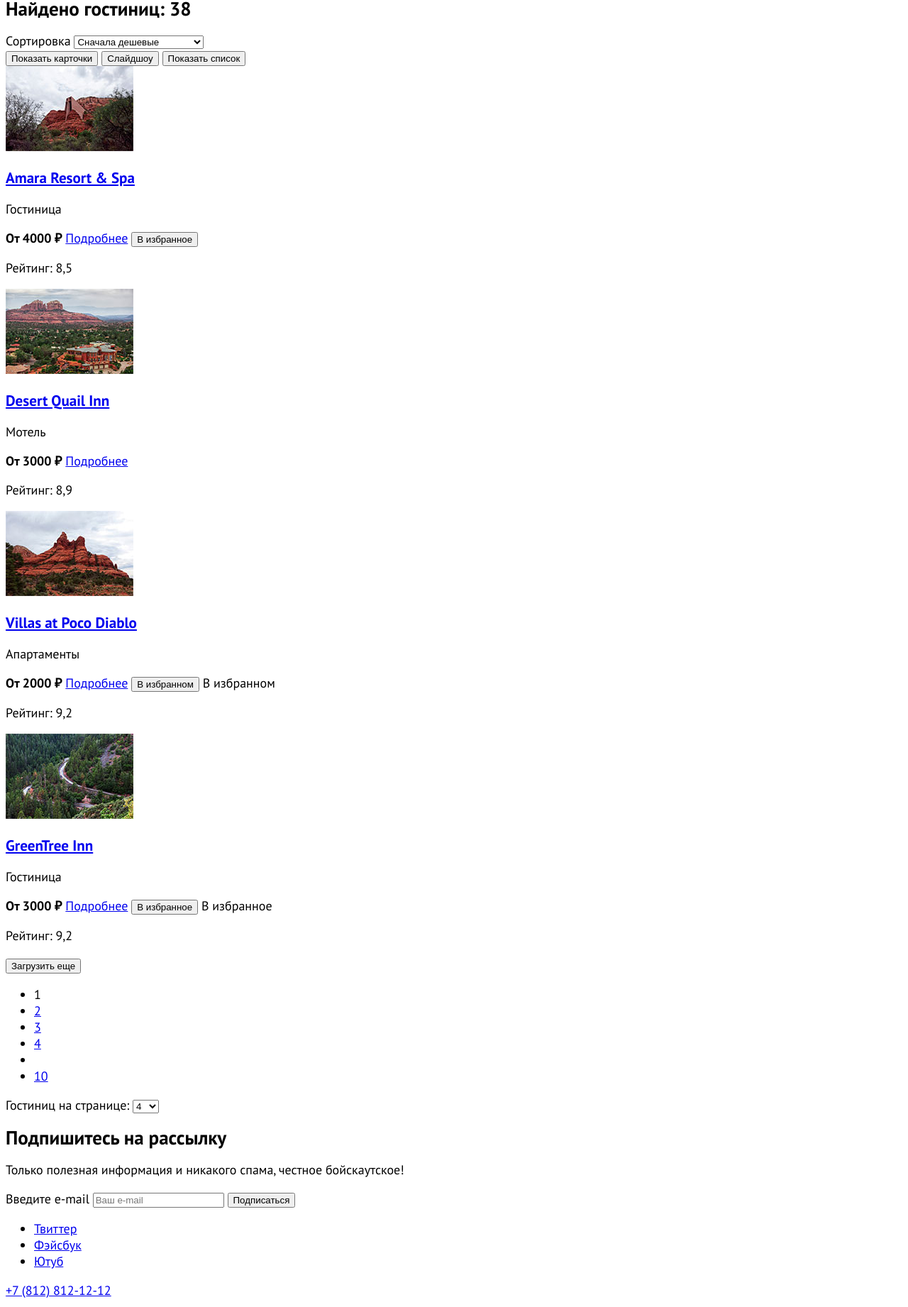
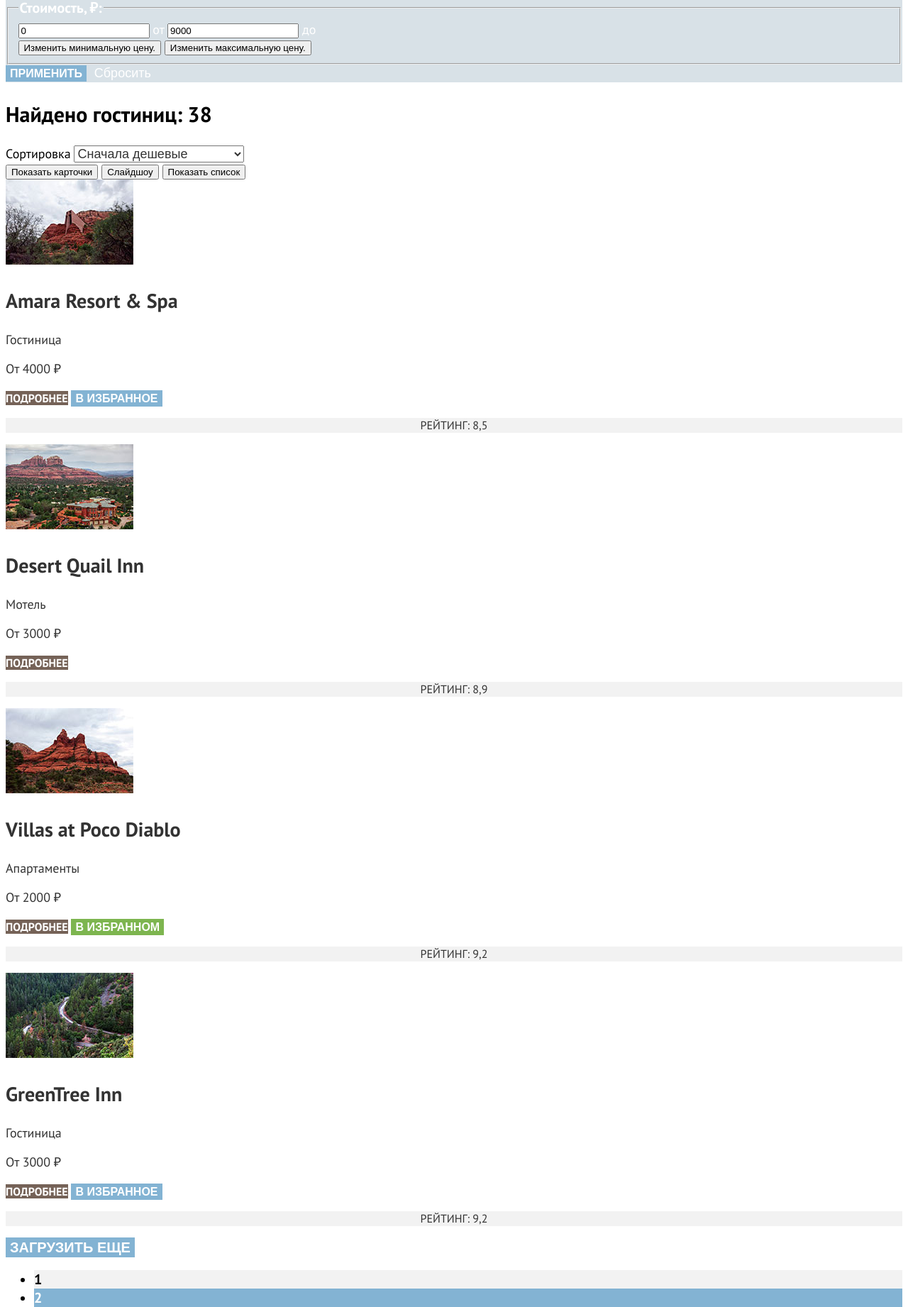
Before and after one commit to LomaevaVV/1375337-sedona-32, a plain HTML site: page catalog.html in a window 1280 px wide. Shown: the part 828-2670 px from the top of the page at 71% size. Drawn offline with Linux system fonts and the light colour scheme.

Commit message:
3.21. Базовая стилизация всех страниц

```diff
--- a/catalog.html
+++ b/catalog.html
@@ -191,8 +191,8 @@
             </div>
           </fieldset>
 
-          <button class="button" type="reset">Применить</button>
-          <input name="example" type="reset" value="Сбросить" />
+          <button class="button catalog-filter-button" type="reset">Применить</button>
+          <input class="catalog-filter-reset" name="example" type="reset" value="Сбросить" />
         </form>
       </section>
 
@@ -201,16 +201,16 @@
         <form class="sorting-type" action="https://echo.htmlacademy.ru/">
           <label class="visually-hidden" for="sorting">Сортировка</label>
           <select class="select-control" id="sorting" name="sorting">
-            <option value="cheap">Сначала дешевые</option>
-            <option value="popular">Сначала высокий рейтинг</option>
-            <option value="expensive">Сначала дорогие</option>
+            <option class="select-control" value="cheap">Сначала дешевые</option>
+            <option class="select-control" value="popular">Сначала высокий рейтинг</option>
+            <option class="select-control" value="expensive">Сначала дорогие</option>
           </select>
         </form>
-        <button class="button button-cards" type="button">
+        <button class="button-view button-cards" type="button">
           Показать карточки
         </button>
-        <button class="button button-slideshow" type="button">Слайдшоу</button>
-        <button class="button button-list current-button" type="button">
+        <button class="button-view button-slideshow" type="button">Слайдшоу</button>
+        <button class="button-view button-list current-button" type="button">
           Показать список
         </button>
 
@@ -226,9 +226,9 @@
             <h3 class="hotel-card-title hotel-stars">Amara Resort & Spa</h3>
           </a>
           <p>Гостиница</p>
-          <b class="hotel-card-price">От 4000 ₽</b>
-          <a href="#" class="hotel-card-button button">Подробнее</a>
-          <button class="hotel-to-favorite" type="button">В избранное</button>
+          <p>От 4000 ₽</p>
+          <a href="#" class="button hotel-card-button">Подробнее</a>
+          <button class="button hotel-to-favorite" type="button">В избранное</button>
 
           <p class="rating">Рейтинг: 8,5</p>
         </div>
@@ -245,8 +245,8 @@
             <h3 class="hotel-card-title hotel-stars">Desert Quail Inn</h3>
           </a>
           <p>Мотель</p>
-          <b class="hotel-card-price">От 3000 ₽</b>
-          <a href="#" class="hotel-card-button button">Подробнее</a>
+          <p>От 3000 ₽</p>
+          <a href="#" class="button hotel-card-button">Подробнее</a>
           <p class="rating">Рейтинг: 8,9</p>
         </div>
 
@@ -262,15 +262,11 @@
             <h3 class="hotel-card-title hotel-stars">Villas at Poco Diablo</h3>
           </a>
           <p>Апартаменты</p>
-          <b class="hotel-card-price">От 2000 ₽</b>
-          <a href="#" class="hotel-card-button button">Подробнее</a>
-          <label class="hotel-in-favorite visually-hidden">
-            <input type="submit" value="В избранном" />
-            В избранном
-          </label>
+          <p>От 2000 ₽</p>
+          <a href="#" class="button hotel-card-button">Подробнее</a>
+          <button class="button hotel-in-favorite" type="button">В избранном</button>
           <p class="rating">Рейтинг: 9,2</p>
         </div>
-
         <div class="hotel-card">
           <img
             class="hotel-card-image"
@@ -283,16 +279,13 @@
             <h3 class="hotel-card-title hotel-stars">GreenTree Inn</h3>
           </a>
           <p>Гостиница</p>
-          <b class="hotel-card-price">От 3000 ₽</b>
-          <a href="#" class="hotel-card-button button">Подробнее</a>
-          <label class="hotel-to-favorite visually-hidden">
-            <input type="submit" value="В избранное" />
-            В избранное
-          </label>
+          <p>От 3000 ₽</p>
+          <a href="#" class="button hotel-card-button">Подробнее</a>
+          <button class="button hotel-to-favorite" type="button">В избранное</button>
           <p class="rating">Рейтинг: 9,2</p>
         </div>
 
-        <button class="button pagination-show-more" type="button">
+        <button class="pagination-more pagination-link" type="button">
           Загрузить еще
         </button>
         <ul class="pagination">
@@ -330,7 +323,7 @@
         </form>
       </section>
 
-      <section class="subscribe subscribe-catalog">
+      <section class="subscribe">
         <h2 class="subscribe-title">Подпишитесь на рассылку</h2>
         <p class="subscribe-description">
           Только полезная информация и никакого спама, честное бойскаутское!
@@ -390,7 +383,13 @@
       </p>
       <p>
         <a class="htmlacademy-link" href="https://htmlacademy.ru/"
-          >.html academy</a
+          ><img
+          class="footer-logo"
+          src="img/index/footer/footer_logo.svg"
+          width="115"
+          height="34"
+          alt="Логотип HTML Academy"
+        /></a
         >
       </p>
     </footer>
--- a/css/styles.css
+++ b/css/styles.css
@@ -1,3 +1,17 @@
+/*Colors*/
+:root {
+  --primary-color: black;
+  --second-color: #333333;
+  --primary-contrast-color: #ffffff;
+  --image-background-spare-color: rgba(60, 106, 136, 0.2);
+  --second-contrast-color: #83b3d3;
+  --advantage-grey: rgba(131, 179, 211, 0.12);
+  --advantage-dark-grey: rgba(131, 179, 211, 0.2);
+  --find-hotel-color: #756257;
+  --favorite-hotels-color: #7db54f;
+  --rating-background : #F2F2F2;
+}
+
 @font-face {
   font-family: "PT Sans";
   font-style: normal;
@@ -15,41 +29,314 @@
 }
 
 body {
-  font-family: "PT Sans", sans-serif;
+  font-family: "PT Sans", Arial, sans-serif;
+  font-style: normal;
+  font-weight: normal;
   font-size: 18px;
   line-height: 23px;
-  color: black;
-  background-color: FFFFFF;
+  color: var(--primary-color);
+  background-color: var(--primary-contrast-color);
 }
 
+/*Index_welcome_section*/
 .intro-index {
+  color: var(--primary-contrast-color);
+  background-color: var(--image-background-spare-color);
   min-height: 485px;
   background-image: url("../img/index/welcom_section/index-background.jpg");
-  background-size: auto 100%;
+  background-size: 100% auto;
+  background-repeat: no-repeat;
+  text-align: center;
+}
+
+.navigation-link {
+  font-weight: bold;
+  font-size: 20px;
+  line-height: 26px;
+  color: inherit;
+  text-decoration: none;
+}
+
+.breadcrumbs-link {
+  font-weight: normal;
+  font-size: 16px;
+  line-height: 21px;
+  color: inherit;
+  text-decoration: none;
+}
+
+/*All small buttons*/
+.button {
+  font-weight: bold;
+  font-size: 16px;
+  line-height: 21px;
+  text-align: center;
+  text-transform: uppercase;
+  text-decoration: none;
+  color: var(--primary-contrast-color);
+  border: none;
+}
+
+/*header-button*/
+.button-find-navigation {
+  background-color: var(--find-hotel-color);
+}
+
+/*Index_advantages*/
+.advantages {
+  text-align: center;
+}
+
+.advantage-blue {
+  color: var(--primary-contrast-color);
+  background: var(--second-contrast-color);
+}
+
+.advantage-grey {
+  background: var(--advantage-grey);
+}
+
+.advantage-dark-grey {
+  background: var(--advantage-dark-grey);
+}
+
+.advantages-title {
+  font-weight: bold;
+  font-size: 24px;
+  line-height: 28px;
+  text-align: center;
+  text-transform: uppercase;
+}
+
+.advantages-description {
+  font-weight: normal;
+  font-size: 22px;
+  line-height: 36px;
+  text-align: center;
+  color: var(--second-color);
+}
+
+.advantages-description-blue {
+  color: var(--primary-contrast-color);
+}
+
+/*Index-Find-hotel-section*/
+.find-hotel {
+  text-align: center;
+}
+
+.find-hotel-title {
+  font-weight: bold;
+  font-size: 30px;
+  line-height: 36px;
+  text-transform: uppercase;
+}
+
+.find-hotel-description {
+  font-weight: normal;
+  font-size: 22px;
+  line-height: 26px;
+  color: var(--second-color);
+}
+
+/*Index-button-Find-hotel-in-Sedona*/
+.button-find {
+  font-weight: normal;
+  font-size: 20px;
+  line-height: 36px;
+  text-decoration: none;
+  color: var(--primary-contrast-color);
+  background-color: var(--find-hotel-color);
+  border: none;
+}
+
+/*Subscribe_section*/
+.subscribe {
+  text-align: center;
+}
+
+.subscribe-title {
+  font-weight: bold;
+  font-size: 30px;
+  line-height: 36px;
+  text-transform: uppercase;
+}
+
+.subscribe-description {
+  font-weight: normal;
+  font-size: 22px;
+  line-height: 26px;
+}
+
+.subscribe-button {
+  font-weight: normal;
+  font-size: 20px;
+  line-height: 26px;
+  color: var(--primary-contrast-color);
+  background: var(--second-contrast-color);
+  border: none;
+}
+
+/*Index-subscribe*/
+.subscribe-index {
+  color: var(--primary-contrast-color);
+  background-color: var(--image-background-spare-color);
+  min-height: 411px;
+  background-image: url("../img/index/subscribe_index_background.jpg");
+  background-size: 100% auto;
   background-repeat: no-repeat;
 }
 
-.subscribe-index {
-  min-height: 411px;
-  background-image: url("../img/index/subscribe_index_background.jpg");
-  background-size: auto 100%;
-  background-repeat: no-repeat;
+/*Footer*/
+.footer-contacts-phone {
+  font-weight: normal;
+  font-size: 40px;
+  line-height: 40px;
+  text-align: center;
+  text-transform: uppercase;
+  color: inherit;
+  text-decoration: none;
 }
 
+/*Catalog*/
 .catalog-hotels {
+  font-weight: normal;
+  font-size: 18px;
+  line-height: 23px;
+  color: var(--primary-contrast-color);
+  background-color: var(--image-background-spare-color);
   background-image: url("../img/catalog/catalog-background.jpg");
   background-size: contain;
   background-repeat: no-repeat;
 }
 
-.advantage-blue {
-  background: #83b3d3;
+/*Catalog-Title*/
+.catalog-hotels-title {
+  font-weight: bold;
+  font-size: 60px;
+  line-height: 78px;
 }
 
-.advantage-grey {
-  background: rgba(131, 179, 211, 0.12);
+/*Catalog-title-of-filters-kind*/
+.catalog-filter-title {
+  font-weight: bold;
+  font-size: 20px;
+  line-height: 26px;
 }
 
-.advantage-dark-grey {
-  background: rgba(131, 179, 211, 0.2);
+/*Catalog-Button-apply-filters*/
+.catalog-filter-button {
+  background-color: var(--second-contrast-color);
+  border: none;
 }
+
+/*Catalog-Button-reset-filters*/
+.catalog-filter-reset {
+  font-weight: normal;
+  font-size: 18px;
+  line-height: 23px;
+  text-align: center;
+  background: none;
+  border: none;
+  color: var(--primary-contrast-color);
+}
+
+/*Catalog-Title-of-search-results*/
+.search-result h2 {
+  font-weight: bold;
+  font-size: 30px;
+  line-height: 39px;
+}
+
+/*sorting-search-results*/
+.select-control {
+  font-weight: normal;
+  font-size: 18px;
+  line-height: 23px;
+  color: var(--second-color);
+}
+
+/*Catalog-hotels-card*/
+.hotel-card {
+  font-weight: normal;
+  font-size: 18px;
+  line-height: 23px;
+  color: var(--second-color);
+}
+
+/*Catalog-hotel-title*/
+.hotel-card-link {
+  font-weight: bold;
+  font-size: 24px;
+  line-height: 31px;
+  color: var(--primery-color);
+  text-decoration: none;
+}
+
+/*Catalog-Button-on-hotel-card-more-information*/
+.hotel-card-button {
+  background-color: var(--find-hotel-color);
+}
+
+/*Catalog-Button-on-hotel-card-to-favorite*/
+.hotel-to-favorite {
+  background-color: var(--second-contrast-color);
+}
+
+/*Catalog-Button-on-hotel-card-in-favorite*/
+.hotel-in-favorite {
+  background-color: var(--favorite-hotels-color);
+}
+
+/*Catalog-rating-of-hotel*/
+.rating {
+  font-weight: normal;
+  font-size: 16px;
+  line-height: 21px;
+  text-align: center;
+  text-transform: uppercase;
+  color: var(--second-color);
+  background-color: var(--rating-background);
+}
+
+/*Catalog-pagination-buttons*/
+.pagination-link {
+  font-weight: bold;
+  font-size: 20px;
+  line-height: 26px;
+  display: flex;
+  align-items: center;
+  text-align: center;
+  text-transform: uppercase;
+  text-decoration: none;
+  color: var(--primary-contrast-color);
+  background-color: var(--second-contrast-color);
+  border: none;
+}
+
+.pagination-current {
+  color: var(--primary-color);
+  background-color: var(--rating-background);
+}
+
+/*Catalog-pagination-buttom-show-more*/
+.pagination-more {
+
+}
+
+/*Catalog-Amount-of-hotels-on-page*/
+.hotels-on-page {
+  font-weight: normal;
+  font-size: 18px;
+  line-height: 23px;
+}
+
+/*
+.visually-hidden {
+  position: absolute;
+  clip: rect(0 0 0 0);
+  width: 1px;
+  height: 1px;
+  margin: -1px;
+}
+*/
```
Also changed, not shown: index.html (+11 -4 lines), img/index/footer/footer_logo.svg (added).
